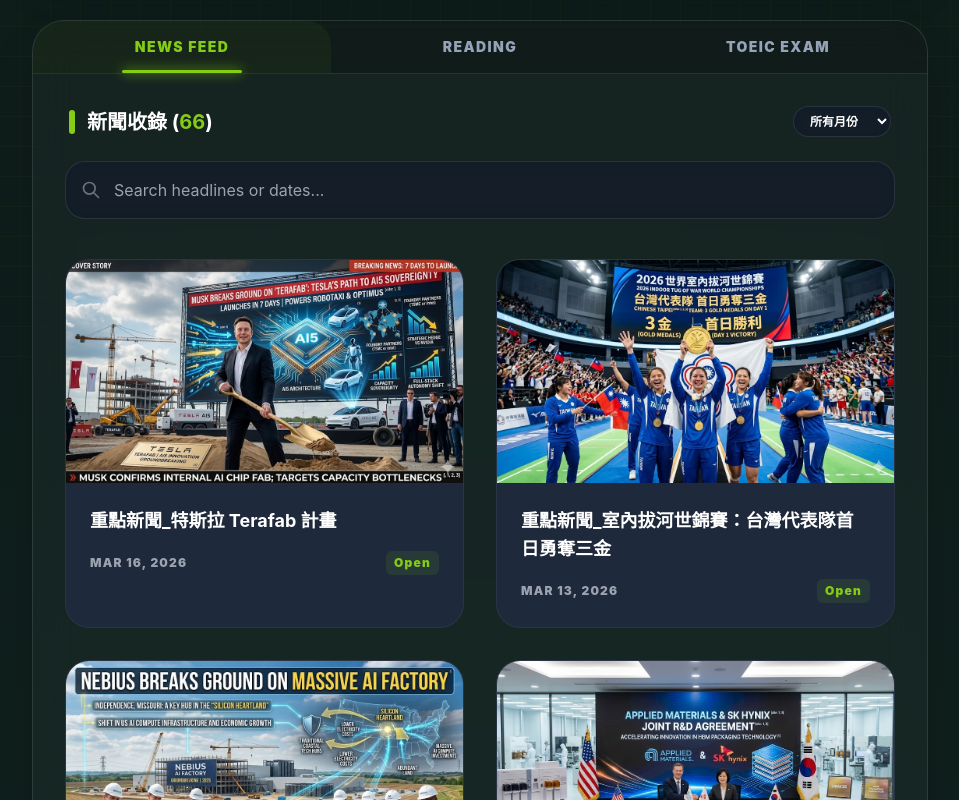
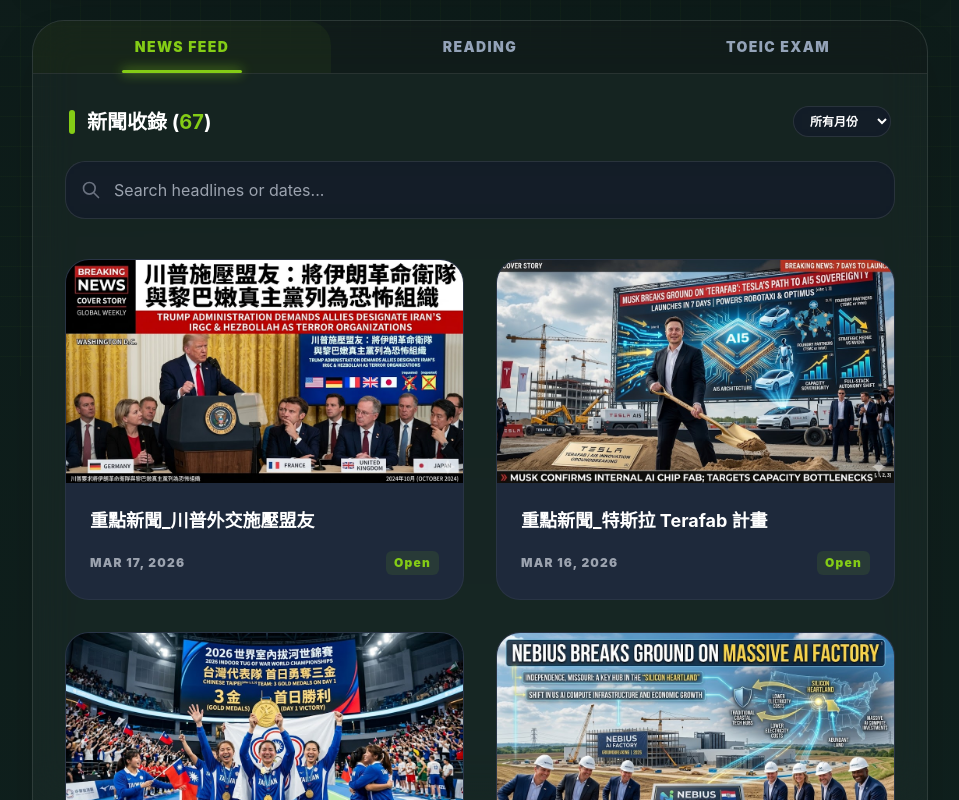
Before and after one commit to SHIU47/Daily-English, a plain HTML site: page index.html in a window 1280 px wide. Shown: the part 424-1224 px from the top of the page, without its empty margins (160-1119 px from the left). Drawn offline with nearby package versions, Linux system fonts and the light colour scheme.

Commit message:
Update index.html

```diff
--- a/index.html
+++ b/index.html
@@ -213,6 +213,7 @@
             <div class="marquee-track">
                 <div class="marquee-content items-center h-full">
                     <div class="flex shrink-0">
+                         <a href="News/2026.03.17英文新聞.html" class="marquee-item">川普外交施壓盟友</a><span class="marquee-separator">•</span>
                          <a href="News/2026.03.16英文新聞.html" class="marquee-item">特斯拉 Terafab 計畫</a><span class="marquee-separator">•</span>
                          <a href="News/2026.03.13英文新聞.html" class="marquee-item">室內拔河世錦賽：台灣代表隊首日勇奪三金</a><span class="marquee-separator">•</span>
                          <a href="News/2026.03.12英文新聞.html" class="marquee-item">Nebius 在密蘇里州建 AI 工廠</a><span class="marquee-separator">•</span>
@@ -259,6 +260,7 @@
                          <a href="News/2026.01.06英文新聞.html" class="marquee-item">台股攻上三萬點</a><span class="marquee-separator">•</span>
                     </div>
                     <div class="flex shrink-0">
+                        <a href="News/2026.03.17英文新聞.html" class="marquee-item">川普外交施壓盟友</a><span class="marquee-separator">•</span>
                         <a href="News/2026.03.16英文新聞.html" class="marquee-item">特斯拉 Terafab 計畫</a><span class="marquee-separator">•</span>
                           <a href="News/2026.03.13英文新聞.html" class="marquee-item">室內拔河世錦賽：台灣代表隊首日勇奪三金</a><span class="marquee-separator">•</span>
                         <a href="News/2026.03.12英文新聞.html" class="marquee-item">Nebius 在密蘇里州建 AI 工廠</a><span class="marquee-separator">•</span>
@@ -333,6 +335,15 @@
                     </div>
 
                     <ul id="document-list" class="grid grid-cols-1 sm:grid-cols-2 gap-8">
+                         <li data-date="2026/03/17" data-month="2026-03">
+                            <a href="News/2026.03.17英文新聞.html" class="grid-card group block">
+                                <div class="aspect-video relative overflow-hidden"><img src="covers/news_20260317.jpg" class="w-full h-full object-cover transition-transform duration-700 group-hover:scale-110" onerror="this.src='https://placehold.co/600x400/1e293b/84cc16?text=STARLINK'"></div>
+                                <div class="p-6 flex flex-col justify-between flex-grow">
+                                    <h3 class="text-white font-bold text-lg mb-4 line-clamp-2">重點新聞_川普外交施壓盟友</h3>
+                                    <div class="flex items-center justify-between text-gray-400 text-xs font-black tracking-widest mt-auto"><span>MAR 17, 2026</span><span class="text-lime-500 bg-lime-500/10 px-2 py-1 rounded-md">Open</span></div>
+                                </div>
+                            </a>
+                        </li>
                         <li data-date="2026/03/16" data-month="2026-03">
                             <a href="News/2026.03.16英文新聞.html" class="grid-card group block">
                                 <div class="aspect-video relative overflow-hidden"><img src="covers/news_20260316.jpg" class="w-full h-full object-cover transition-transform duration-700 group-hover:scale-110" onerror="this.src='https://placehold.co/600x400/1e293b/84cc16?text=STARLINK'"></div>
```
